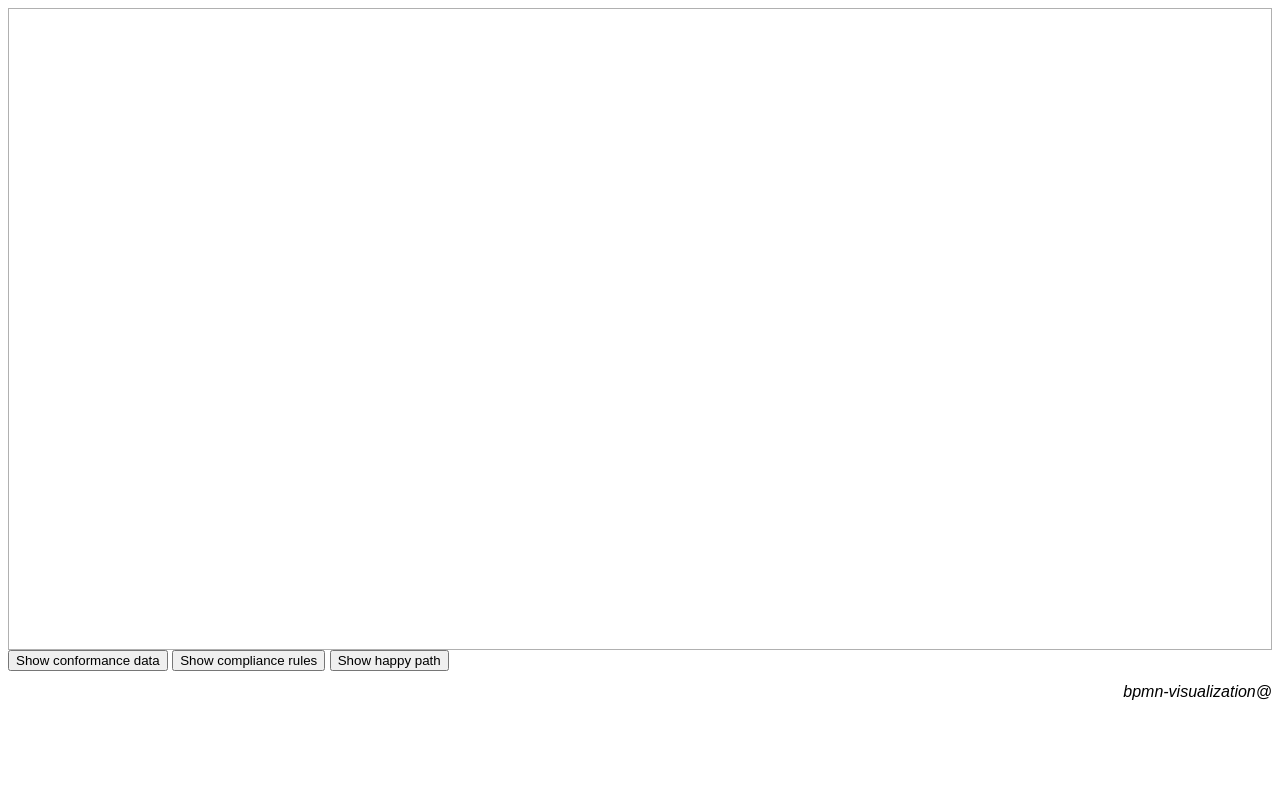
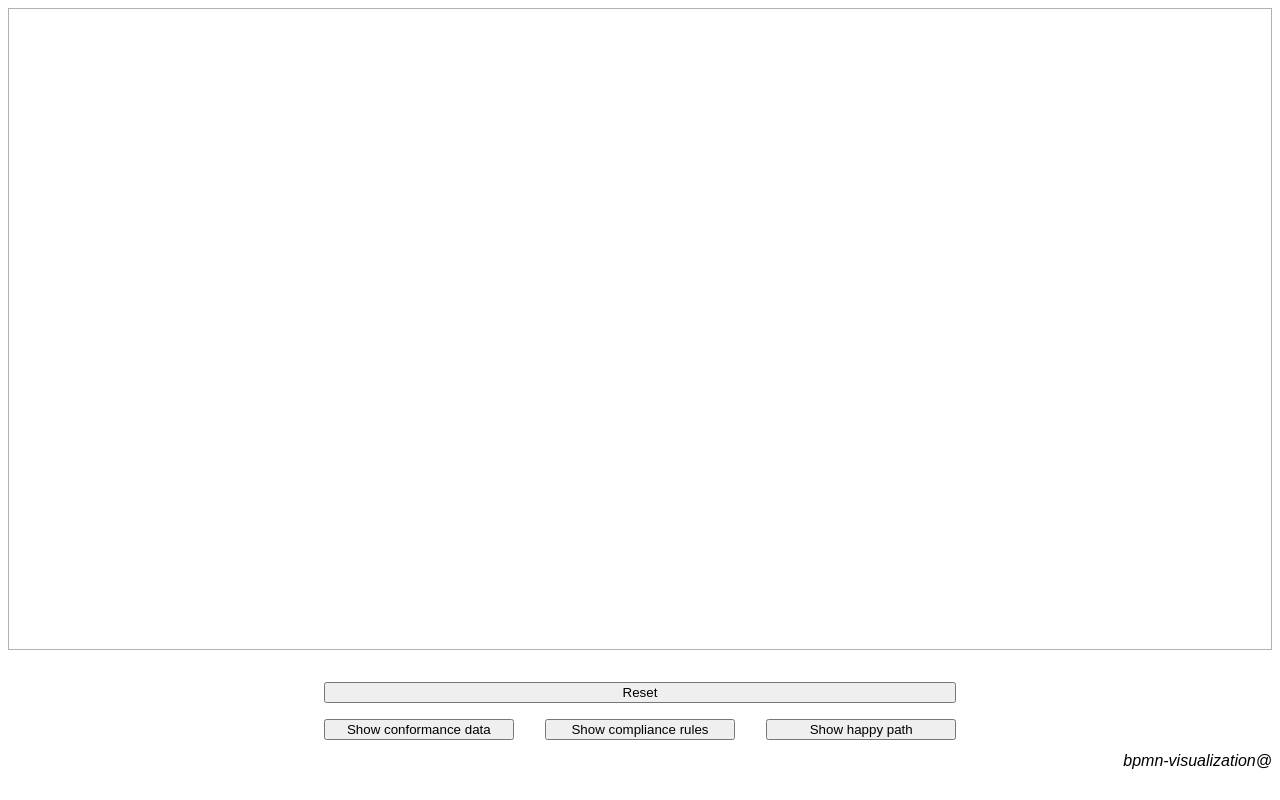
Before and after one commit to process-analytics/icpm-demo-2022, a website built with Vite: page index.html in a window 1280 px wide. Built offline with nearby package versions, Linux system fonts and the light colour scheme; what bpmn-visualization would draw is missing.

Commit message:
Add a new button to reset completely the diagram

```diff
--- a/index.html
+++ b/index.html
@@ -1,22 +1,24 @@
 <!DOCTYPE html>
 <!-- Generated from the Vanilla Javascript template by codesandbox.io -->
 <html>
-  <head>
+<head>
     <title>ICP demo 2022 based on BPI 2019</title>
     <meta charset="UTF-8" />
     <link rel="stylesheet" href="src/styles.css">
     <script type="module" src="src/index.js"></script>
-  </head>
-  <body>
-    <div id="bpmn-container"></div>
-    <div id="panel">
-      <button id="conformance_data">
-        Show conformance data</button>
-        <button id="compliance_rules">
-          Show compliance rules</button>
-        <button id="happy_path">
-          Show happy path</button>
+</head>
+<body>
+<section>
+<div id="bpmn-container"></div>
+<div id="panel" style="margin:auto; display: flex; flex-direction: column; align-items: center">
+    <button id="reset_all" style="width:50%; margin-top: 2rem">Reset</button>
+    <div style="width:50%; margin-top: 1rem; display: flex; flex-direction: row; justify-content: space-between">
+        <button id="conformance_data" style="width:30%">Show conformance data</button>
+        <button id="compliance_rules" style="width:30%">Show compliance rules</button>
+        <button id="happy_path" style="width:30%">Show happy path</button>
     </div>
-    <footer></footer>
-  </body>
+</div>
+</section>
+</body>
+<footer></footer>
 </html>
--- a/src/buttons.js
+++ b/src/buttons.js
@@ -12,6 +12,12 @@ const state = {
  * @param {BpmnVisualization} bpmnVisualization
  */
 export function configureButtons(bpmnVisualization) {
+    document.getElementById("reset_all").addEventListener("click",  () => {
+        hideHappyPath(bpmnVisualization);
+        hideConformanceData(bpmnVisualization);
+        hideComplianceRules();
+    });
+
     addEventListener("happy_path", state.isHappyPathDisplayed, () => showHappyPath(bpmnVisualization), () => hideHappyPath(bpmnVisualization));
     addEventListener("conformance_data", state.isConformanceDisplayed, () => showConformanceData(bpmnVisualization), () => hideConformanceData(bpmnVisualization));
     addEventListener("compliance_rules", state.isComplianceDisplayed, () => showComplianceRules(bpmnVisualization), () => hideComplianceRules());
```
